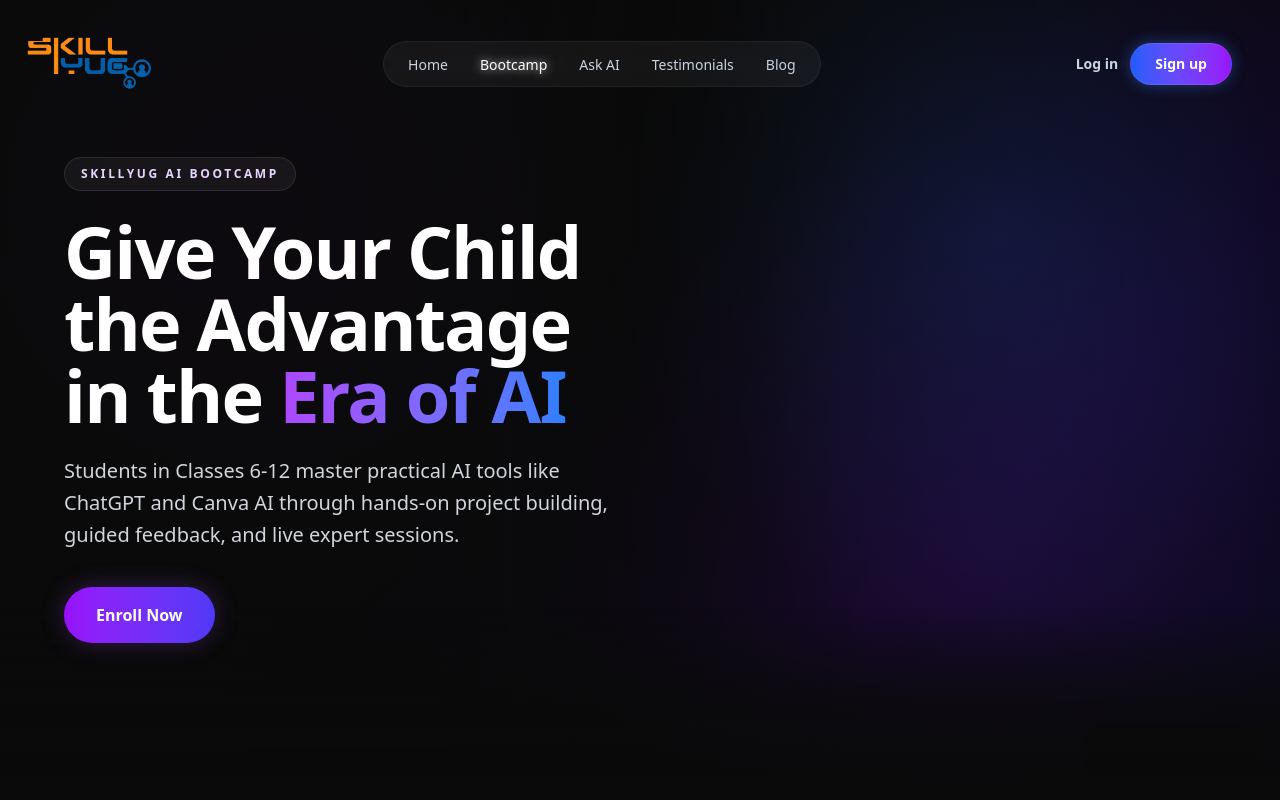
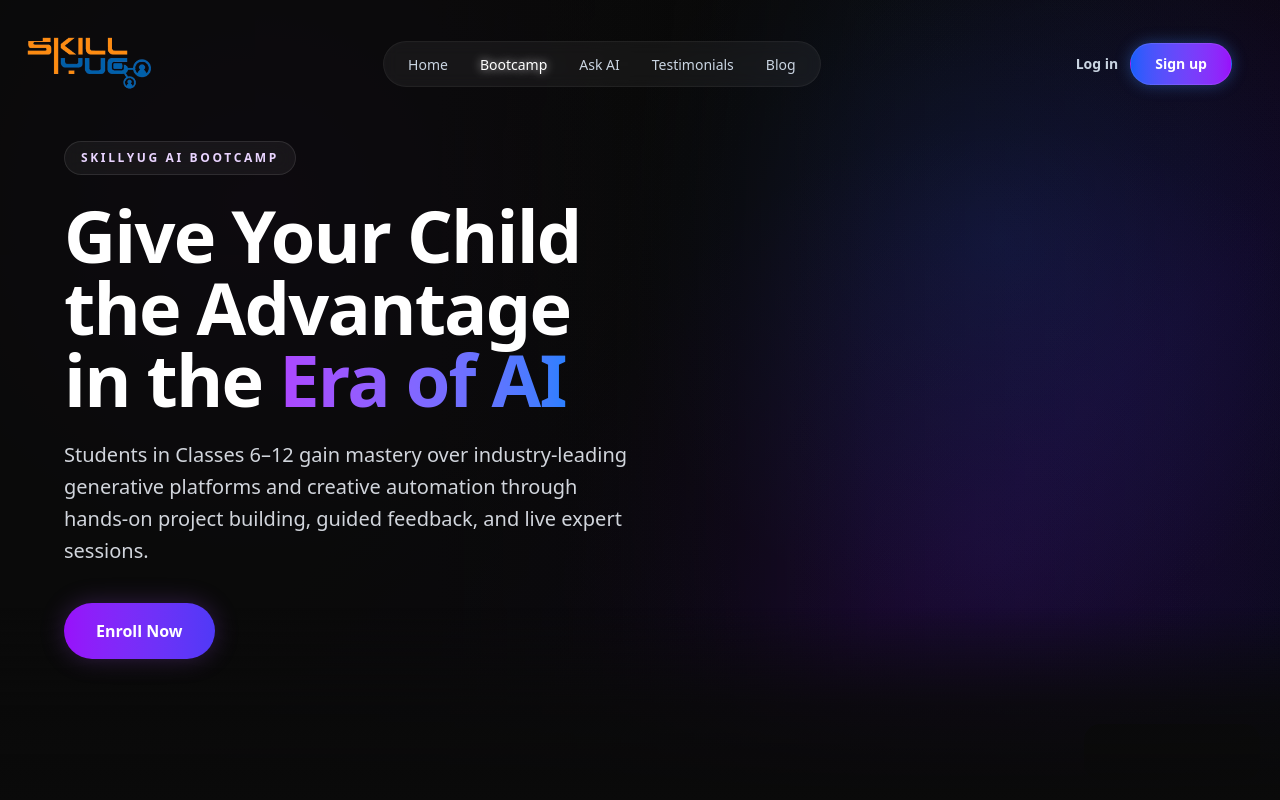
Before and after one commit to parv43/skillyugweb, a Next.js app: page /bootcamp in a window 1280 px wide. Shown: the top 800 px of the page. Built offline with nearby package versions, Linux system fonts and the light colour scheme; no server answers.

Commit message:
docs: Update bootcamp description text

```diff
--- a/src/app/bootcamp/page.tsx
+++ b/src/app/bootcamp/page.tsx
@@ -275,7 +275,7 @@
             transition={{ delay: 0.2 }}
             className="mt-6 text-lg leading-8 text-gray-300 sm:text-xl"
           >
-            Students in Classes 6-12 master practical AI tools like ChatGPT and Canva AI through hands-on project building, guided feedback, and live expert sessions.
+            Students in Classes 6–12 gain mastery over industry-leading generative platforms and creative automation through hands-on project building, guided feedback, and live expert sessions.
           </motion.p>
           <motion.div
             initial={{ opacity: 0, y: 20 }}
@@ -330,7 +330,7 @@
           transition={{ delay: 0.2 }}
           className="mt-6 text-lg leading-8 text-gray-300"
         >
-          Students in Classes 6-12 master practical AI tools like ChatGPT and Canva AI through hands-on project building, guided feedback, and live expert sessions.
+          Students in Classes 6–12 gain mastery over industry-leading generative platforms and creative automation through hands-on project building, guided feedback, and live expert sessions.
         </motion.p>
         <motion.div
           initial={{ opacity: 0, y: 20 }}
```
